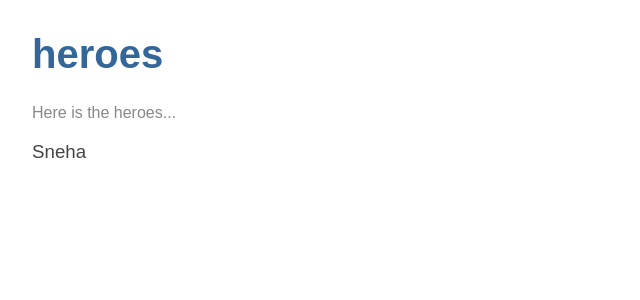
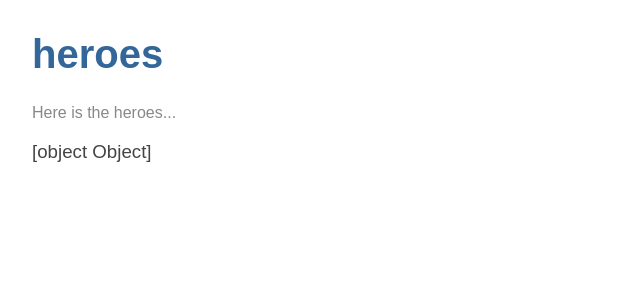
Before and after one commit to Sneha-P-P/tour-of-heroes, an Angular app: page / in a window 1280 px wide. Shown: the top 300 px of the page, without its empty margins (0-640 px from the left). Built offline with nearby package versions, Linux system fonts and the light colour scheme.

Commit message:
Create a Hero class

```diff
--- /dev/null
+++ b/src/app/hero.ts
@@ -0,0 +1,4 @@
+export class Hero {
+    id: number;
+    name: string;
+}
--- a/src/app/heroes/heroes.component.ts
+++ b/src/app/heroes/heroes.component.ts
@@ -1,4 +1,5 @@
 import { Component, OnInit } from '@angular/core';
+import { Hero } from '../hero';
 
 @Component({
   selector: 'app-heroes',
@@ -6,7 +7,10 @@ import { Component, OnInit } from '@angular/core';
   styleUrls: ['./heroes.component.css']
 })
 export class HeroesComponent implements OnInit {
-  hero = 'Sneha';
+  hero: Hero = {
+    id: 1,
+    name: 'Sneha'
+  };
   constructor() { }
 
   ngOnInit() {
```
